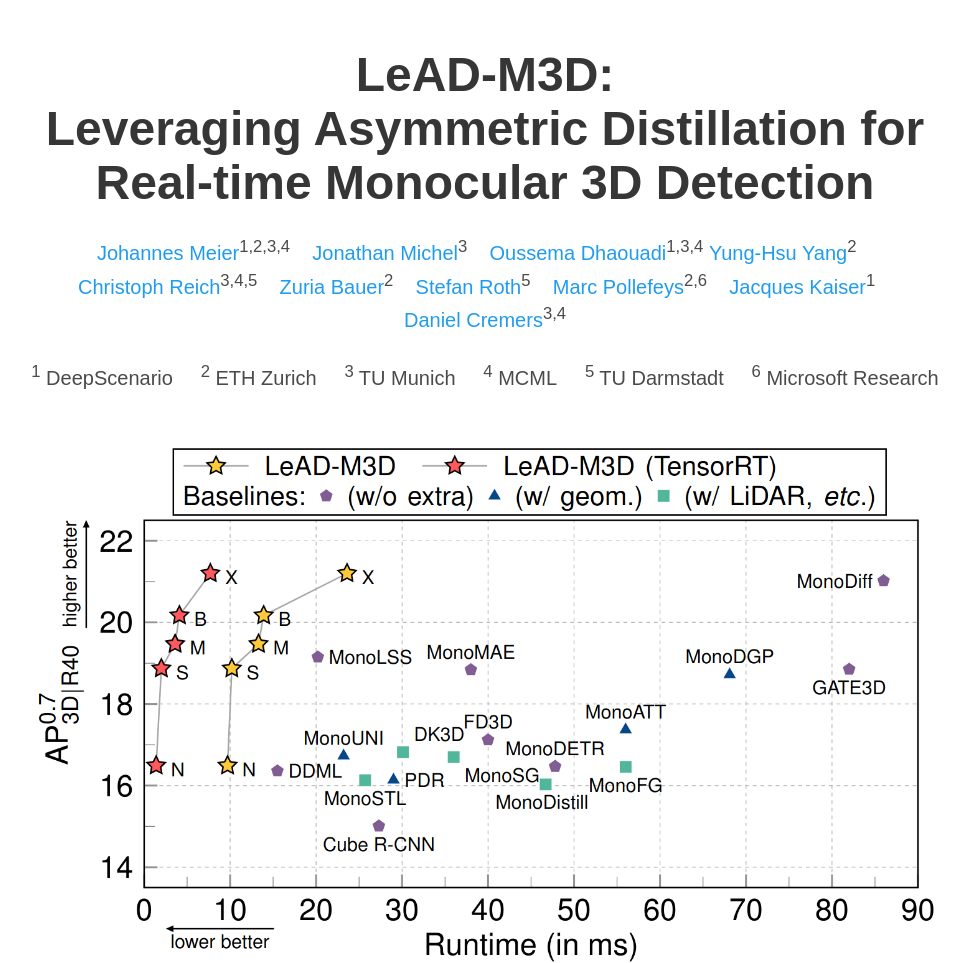
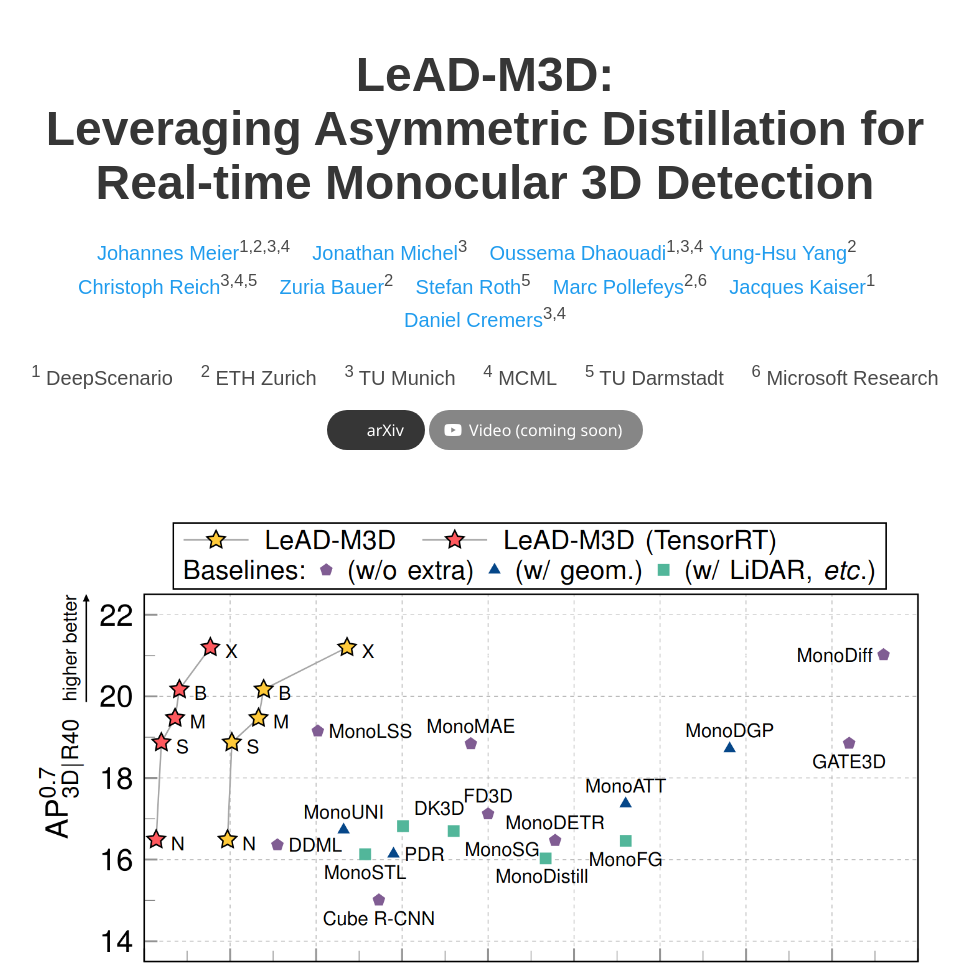
Before and after one commit to deepscenario/LeAD-M3D, a plain HTML site: page index.html in a window 1280 px wide. Shown: the top 963 px of the page, without its empty margins (155-1124 px from the left). Drawn offline with nearby package versions, Linux system fonts and the light colour scheme; some icons are missing; a web font is replaced by a local one.

Commit message:
Add arXiv button

```diff
--- a/index.html
+++ b/index.html
@@ -85,11 +85,10 @@
             <span class="author-block"><sup>5</sup> TU Darmstadt</span>&nbsp;&nbsp;&nbsp;&nbsp;
             <span class="author-block"><sup>6</sup> Microsoft Research</span>
           </div>
-<!--
           <div class="column has-text-centered">
             <div class="publication-links">
               <span class="link-block">
-                <a href="https://www.arxiv.org/pdf/2408.11958"
+                <a href="https://www.arxiv.org/pdf/2512.05663"
                    class="external-link button is-normal is-rounded is-dark">
                   <span class="icon">
                       <i class="ai ai-arxiv"></i>
@@ -98,15 +97,14 @@
                 </a>
               </span>
               <span class="link-block">
-                <a href="https://www.youtube.com/watch?v=MrKrnHhk8IA"
-                   class="external-link button is-normal is-rounded is-dark">
+                <a href="" class="external-link button is-normal is-rounded is-dark is-disabled" style="pointer-events: none; cursor: default; opacity: 0.6;">
                   <span class="icon">
                       <i class="fab fa-youtube"></i>
                   </span>
-                  <span>Video</span>
+                  <span>Video (coming soon)</span>
                 </a>
               </span>
-            </div> -->
+            </div>
 
           </div>
         </div>
```
